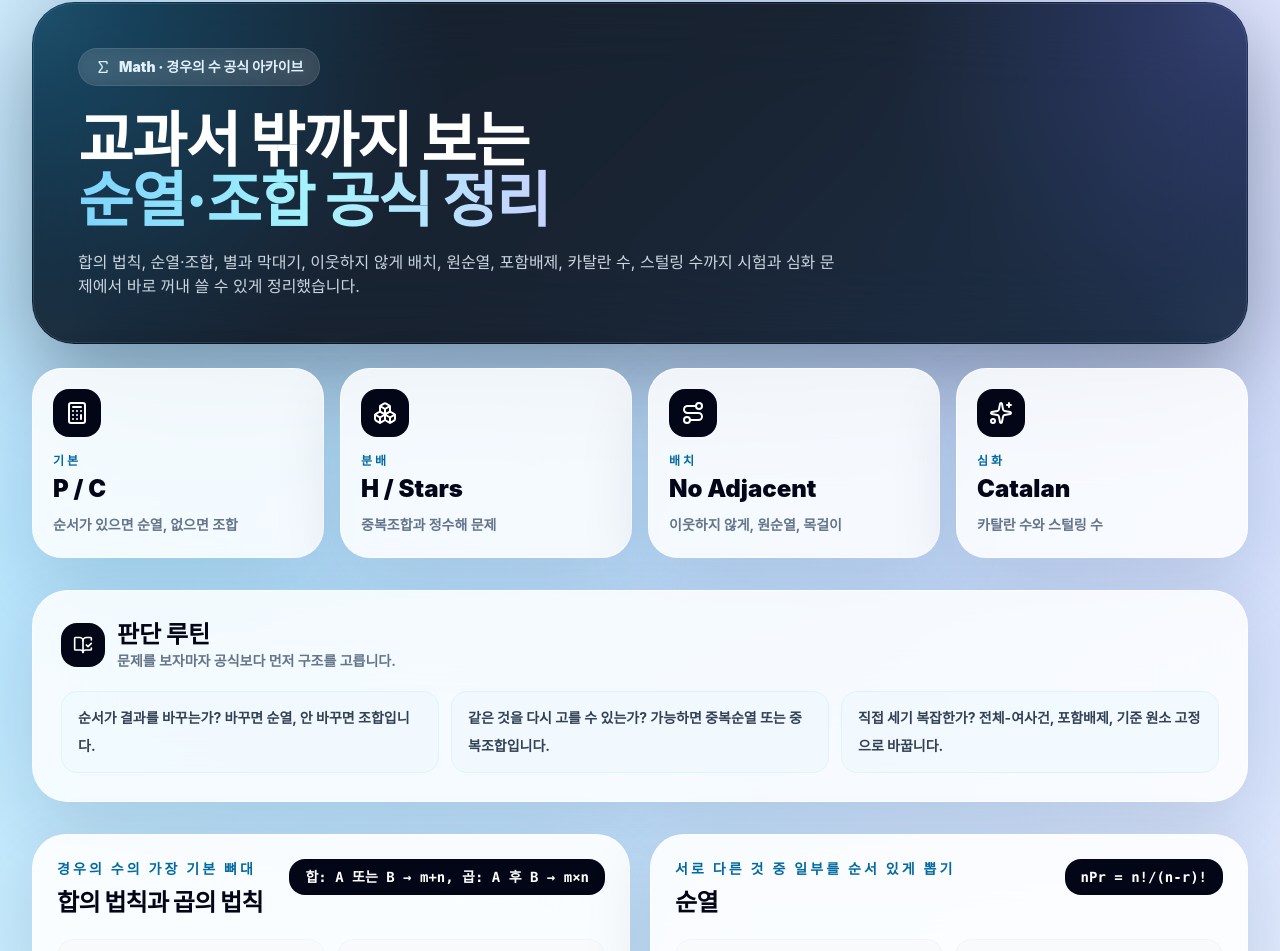
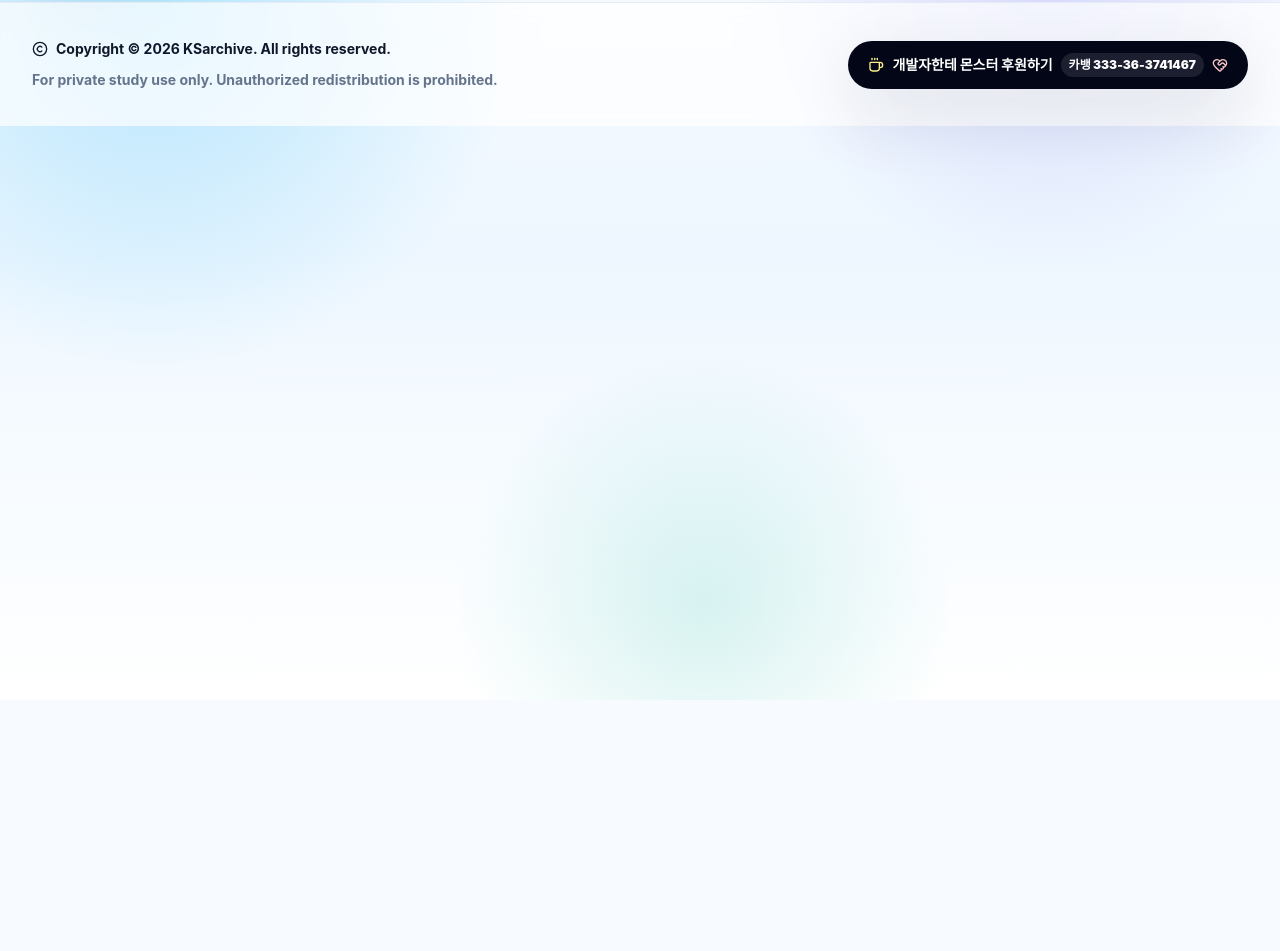
Before and after one commit to hoshinodaisuki0102/KSarchive, a Next.js app: page /subjects/math in a window 1280 px wide. Shown: the part 100-1051 px from the top of the page. After the commit the page ends 800 px from the top, so only its background shows below. Built offline with nearby package versions, Linux system fonts and the light colour scheme.

Commit message:
No-op test math page

```diff
--- a/app/subjects/math/page.tsx
+++ b/app/subjects/math/page.tsx
@@ -10,91 +10,8 @@ export default function MathPage() {
         <Link href="/" className="inline-flex items-center gap-2 rounded-full border border-sky-100 bg-white/85 px-4 py-2 text-sm font-black text-slate-700 shadow-card backdrop-blur transition hover:bg-sky-50">
           <ArrowLeft className="h-4 w-4" /> 홈으로
         </Link>
-
-        <section className="relative mt-8 overflow-hidden rounded-[42px] bg-mesh-dark p-[1px] shadow-deep">
-          <div className="relative rounded-[41px] border border-white/10 bg-white/[0.06] p-7 text-white backdrop-blur-2xl sm:p-9 lg:p-11">
-            <div className="relative max-w-4xl">
-              <p className="inline-flex items-center gap-2 rounded-full border border-white/10 bg-white/10 px-4 py-2 text-sm font-black text-sky-100 backdrop-blur">
-                <Sigma className="h-4 w-4" /> Math · 경우의 수 공식 아카이브
-              </p>
-              <h1 className="mt-6 text-4xl font-black leading-tight tracking-tight sm:text-6xl">
-                교과서 밖까지 보는<br />
-                <span className="text-gradient-sky">순열·조합 공식 정리</span>
-              </h1>
-              <p className="mt-5 max-w-3xl text-sm leading-8 text-slate-300 sm:text-base">
-                합의 법칙, 순열·조합, 별과 막대기, 이웃하지 않게 배치, 원순열, 포함배제, 카탈란 수, 스털링 수까지 시험과 심화 문제에서 바로 꺼내 쓸 수 있게 정리했습니다.
-              </p>
-            </div>
-          </div>
-        </section>
-
-        <section className="mt-6 grid gap-4 sm:grid-cols-2 lg:grid-cols-4">
-          {[
-            { icon: Calculator, title: "기본", value: "P / C", text: "순서가 있으면 순열, 없으면 조합" },
-            { icon: Boxes, title: "분배", value: "H / Stars", text: "중복조합과 정수해 문제" },
-            { icon: Route, title: "배치", value: "No Adjacent", text: "이웃하지 않게, 원순열, 목걸이" },
-            { icon: Sparkles, title: "심화", value: "Catalan", text: "카탈란 수와 스털링 수" }
-          ].map((item) => {
-            const Icon = item.icon;
-            return (
-              <div key={item.title} className="rounded-[30px] border border-white/70 bg-white/85 p-5 shadow-card backdrop-blur-2xl">
-                <span className="grid h-12 w-12 place-items-center rounded-2xl bg-slate-950 text-white"><Icon className="h-6 w-6" /></span>
-                <p className="mt-4 text-xs font-black uppercase tracking-[0.24em] text-brand-700">{item.title}</p>
-                <p className="mt-1 text-2xl font-black text-slate-950">{item.value}</p>
-                <p className="mt-2 text-sm font-bold leading-6 text-slate-500">{item.text}</p>
-              </div>
-            );
-          })}
-        </section>
-
-        <section className="mt-8 rounded-[36px] border border-white/70 bg-white/85 p-5 shadow-card backdrop-blur-2xl sm:p-7">
-          <div className="flex items-center gap-3">
-            <span className="grid h-11 w-11 place-items-center rounded-2xl bg-slate-950 text-white"><BookOpenCheck className="h-5 w-5" /></span>
-            <div>
-              <h2 className="text-2xl font-black text-slate-950">판단 루틴</h2>
-              <p className="text-sm font-bold text-slate-500">문제를 보자마자 공식보다 먼저 구조를 고릅니다.</p>
-            </div>
-          </div>
-          <div className="mt-5 grid gap-3 md:grid-cols-3">
-            {[
-              "순서가 결과를 바꾸는가? 바꾸면 순열, 안 바꾸면 조합입니다.",
-              "같은 것을 다시 고를 수 있는가? 가능하면 중복순열 또는 중복조합입니다.",
-              "직접 세기 복잡한가? 전체-여사건, 포함배제, 기준 원소 고정으로 바꿉니다."
-            ].map((tip) => <div key={tip} className="rounded-2xl border border-sky-100 bg-sky-50/80 px-4 py-3 text-sm font-bold leading-7 text-slate-700">{tip}</div>)}
-          </div>
-        </section>
-
-        <section className="mt-8 grid gap-5 lg:grid-cols-2">
-          {countingFormulas.map((item) => (
-            <article key={item.id} className="rounded-[34px] border border-white/70 bg-white/90 p-6 shadow-card backdrop-blur-2xl">
-              <div className="flex flex-wrap items-start justify-between gap-3">
-                <div>
-                  <p className="text-sm font-black uppercase tracking-[0.22em] text-brand-700">{item.subtitle}</p>
-                  <h2 className="mt-2 text-2xl font-black tracking-tight text-slate-950">{item.title}</h2>
-                </div>
-                <div className="rounded-2xl bg-slate-950 px-4 py-2 font-mono text-sm font-black text-white">{item.formula}</div>
-              </div>
-              <div className="mt-5 grid gap-3 md:grid-cols-2">
-                <Info title="언제 쓰나" text={item.when} />
-                <Info title="핵심 아이디어" text={item.idea} />
-              </div>
-              <div className="mt-4 rounded-2xl border border-indigo-100 bg-indigo-50/70 px-4 py-3">
-                <p className="text-xs font-black uppercase tracking-[0.2em] text-indigo-500">예시 문제</p>
-                <p className="mt-2 text-sm font-black leading-7 text-slate-800">{item.example}</p>
-                <p className="mt-2 rounded-xl bg-white px-3 py-2 text-sm font-bold leading-7 text-slate-600 shadow-sm">풀이: {item.solution}</p>
-              </div>
-              <div className="mt-4 flex flex-wrap gap-2">
-                {item.tags.map((tag) => <span key={tag} className="rounded-full bg-slate-100 px-3 py-1 text-xs font-black text-slate-600">#{tag}</span>)}
-              </div>
-            </article>
-          ))}
-        </section>
       </div>
       <SiteFooter />
     </main>
   );
 }
-
-function Info({ title, text }: { title: string; text: string }) {
-  return <div className="rounded-2xl border border-slate-100 bg-slate-50 px-4 py-3"><p className="text-xs font-black uppercase tracking-[0.2em] text-slate-400">{title}</p><p className="mt-2 text-sm font-semibold leading-7 text-slate-700">{text}</p></div>;
-}
```
